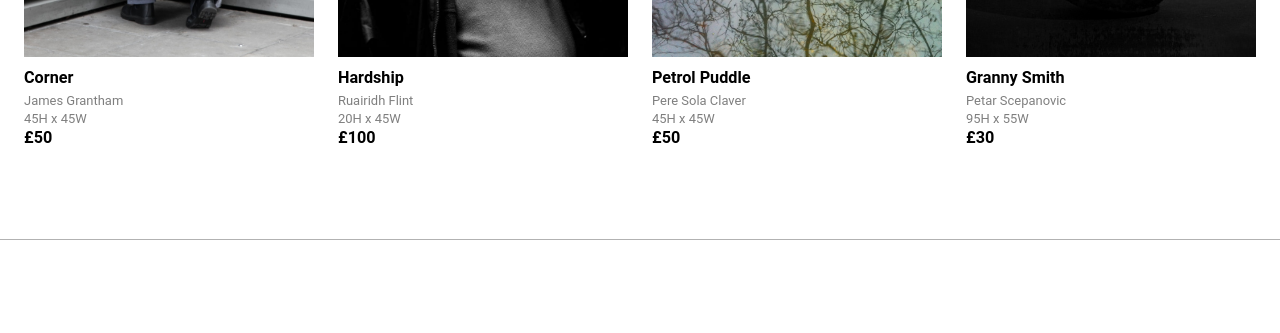
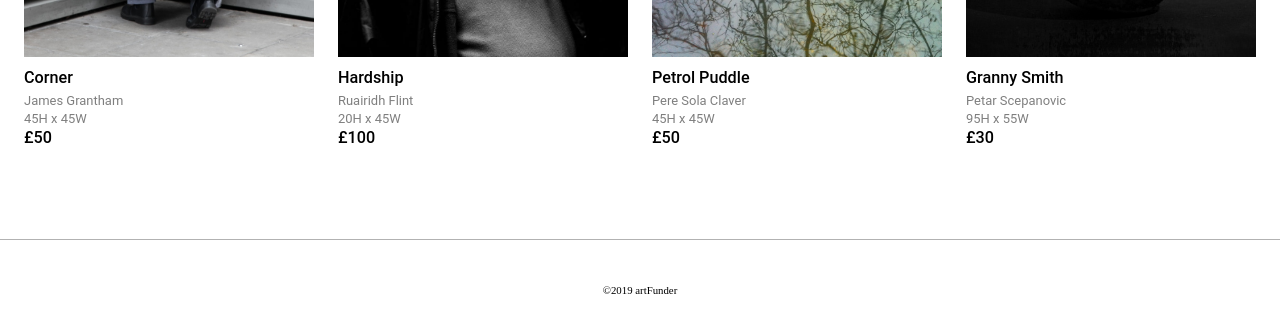
Before and after one commit to LABS-EU3/Student-Art-Collection-FRONTEND, a React (Create React App) app: page / in a window 1280 px wide. Shown: the part 1955-2288 px from the top of the page. Built offline with nearby package versions, Linux system fonts and the light colour scheme; a web font is replaced by a local one.

Commit message:
Add provisional footer

```diff
--- a/src/Components/LandingComponents/Footer.js
+++ b/src/Components/LandingComponents/Footer.js
@@ -3,21 +3,22 @@ import styled from 'styled-components'
 
 
 const FooterMain = styled.footer`
-    width: 100%;
+    max-width: 1300px;
+    border-top: 1px solid rgba(0,0,0,0.3);
     height: 100px;
     margin: 0 auto;
+    display: flex;
+    justify-content: center;
+    align-items: center;
 
     div {
-        margin: 0 auto;
-        max-width: 1300px;
-        border-top: 1px solid rgba(0,0,0,0.3)
     }
 `
 
 function Footer() {
     return (
         <FooterMain>
-            <div></div>
+            <div>©2019 artFunder</div>
         </FooterMain>
     )
 }
--- a/src/Components/LandingComponents/Recent.js
+++ b/src/Components/LandingComponents/Recent.js
@@ -51,7 +51,7 @@ function Recent() {
             <RecentContainer>
             <h1>Recently Listed Artwork</h1>
                 <div className="container-full">
-                    <Link to='/painting'>
+                    <Link to='/#'>
                         <RecentCard
                             image={Recent1}
                             alt={"Man in corner"}
@@ -60,7 +60,7 @@ function Recent() {
                             dimensions='45H x 45W'
                             price="£50" />
                     </Link>
-                    <Link to='/photography'>
+                    <Link to='/#'>
                         <RecentCard
                             image={Recent2}
                             alt={"Homeless man"}
@@ -69,7 +69,7 @@ function Recent() {
                             dimensions='20H x 45W'
                             price="£100"  />
                     </Link>
-                    <Link to='/sculpture'>
+                    <Link to='/#'>
                         <RecentCard
                             image={Recent4}
                             alt={"Reflection of petrol puddle"}
@@ -78,7 +78,7 @@ function Recent() {
                             dimensions='45H x 45W'
                             price="£50"  />
                     </Link>
-                    <Link to='/drawing'>
+                    <Link to='/#'>
                         <RecentCard
                             image={Recent3}
                             alt={"Apple"}
--- a/src/Components/LandingComponents/RecentCard.js
+++ b/src/Components/LandingComponents/RecentCard.js
@@ -20,7 +20,7 @@ img {
 
 h2 {
     font-size: 1.5rem;
-    font-weight: bold;
+    font-weight: 550;
     margin-bottom: 0.8rem;
 }
 
```
